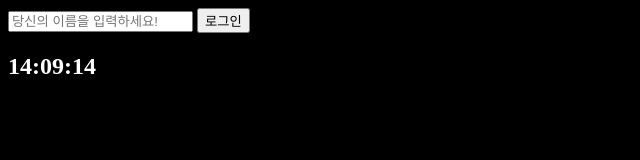
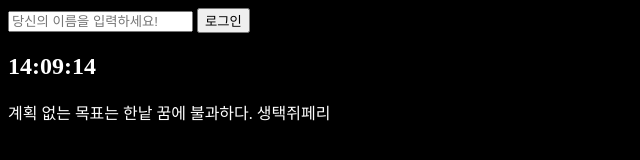
Before and after one commit to baedori3/dor-momentum, a plain HTML site: page index.html in a window 1280 px wide. Shown: the whole page, without its empty margins (0-640 px from the left). Drawn offline with Linux system fonts and the light colour scheme.

Commit message:
명언 기능 추가를 위한 약간의 수정

```diff
--- a/index.html
+++ b/index.html
@@ -12,9 +12,14 @@
         <input required maxlength="15" type="text" placeholder="당신의 이름을 입력하세요!">
         <button>로그인</button>
     </form>
+    <h2 id="clock">00:00:00</h2>
     <h1 id="greeting" class="hidden"></h1>
-    <h2 id="clock">00:00:00</h2>
+    <div id="quote">
+        <span></span>
+        <span></span>
+    </div>
     <script src="js/greeting.js"></script>
     <script src="js/clock.js"></script>
+    <script src="js/quotes.js"></script>
 </body>
 </html>
```
